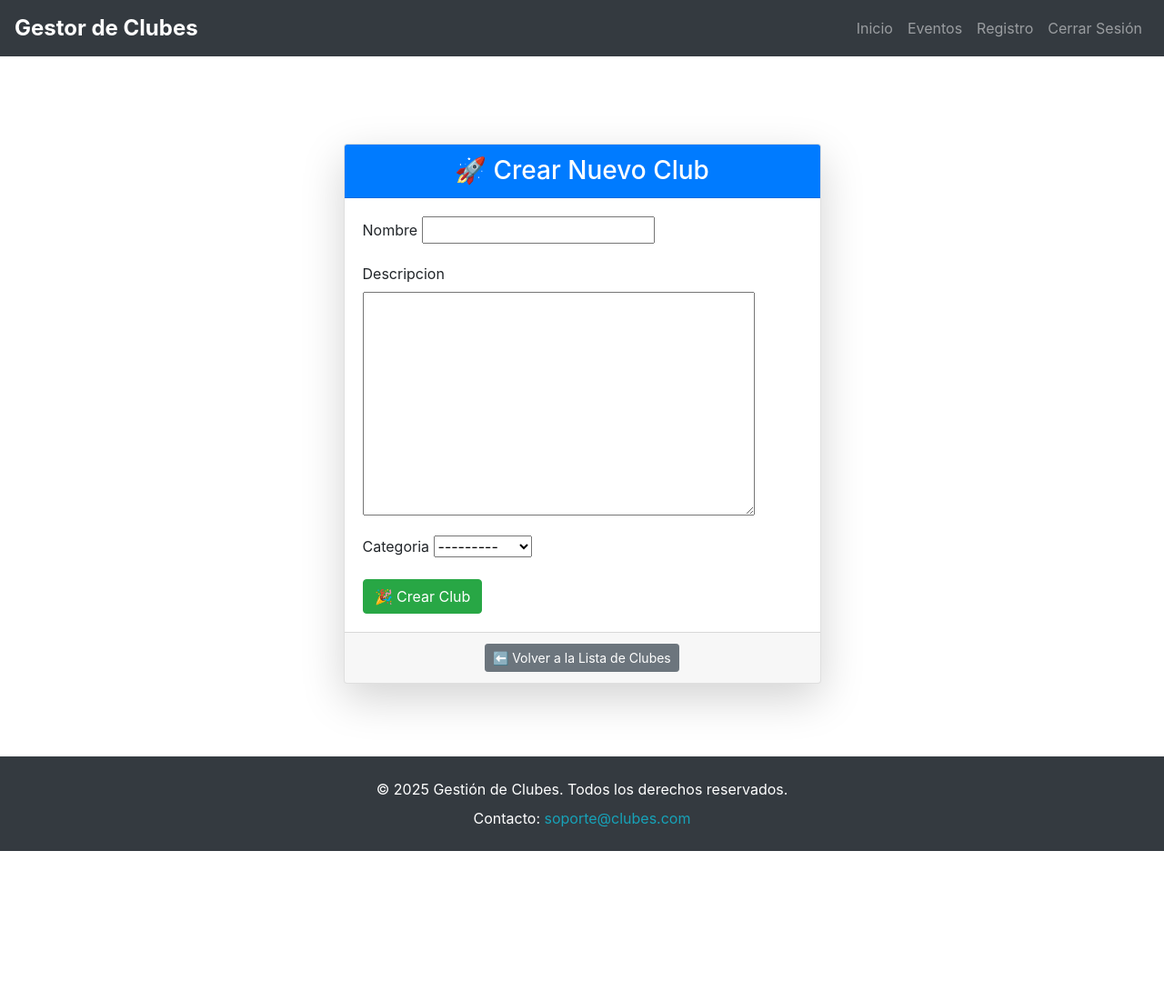
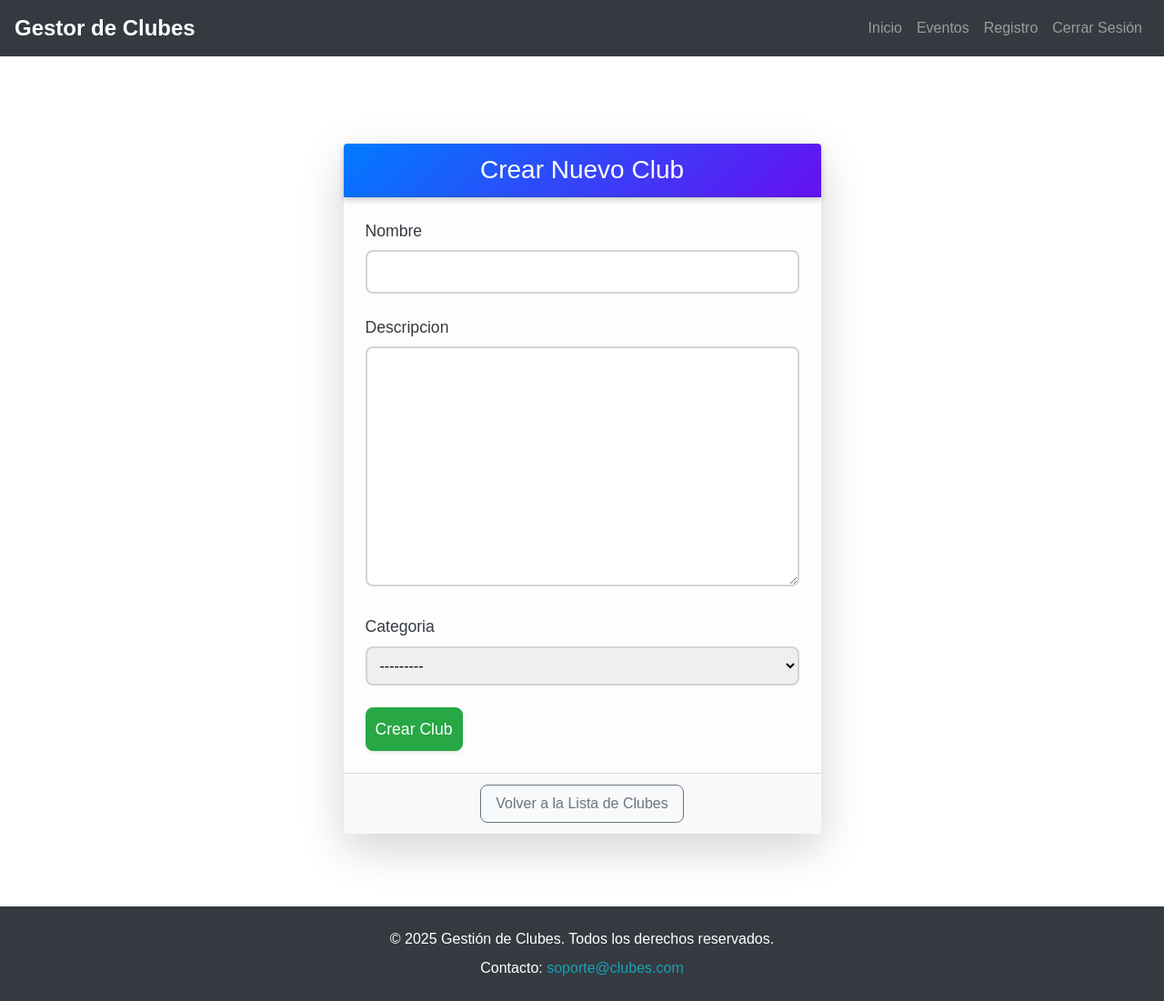
Before and after one commit to hidravneno/gestion_clubes-bien, a Django app: page /crear/ in a window 1280 px wide. Shown: the whole page at 91% size. Before the commit the page ends 936 px from the top, so only its background shows below. Run offline with Django 4.2, Linux system fonts and the light colour scheme; a user stored in the database is signed in; some libraries are stand-ins or nearby versions.

Commit message:
style crear_club

```diff
--- a/templates/clubes/crear_club.html
+++ b/templates/clubes/crear_club.html
@@ -4,45 +4,84 @@
 <div class="container mt-5">
     <div class="row justify-content-center">
         <div class="col-md-8 col-lg-6">
-            <div class="card shadow-lg rounded-3">
-                <div class="card-header bg-primary text-white text-center">
-                    <h3 class="mb-0">🚀 Crear Nuevo Club</h3>
+            <div class="card shadow-lg rounded-4 border-0" style="background-color: #fdfdfd; font-family: 'Poppins', sans-serif;">
+                <!-- Encabezado con estilo elegante -->
+                <div class="card-header text-white text-center rounded-top"
+                    style="background: linear-gradient(135deg, #007bff, #6610f2); box-shadow: 0 3px 6px rgba(0, 0, 0, 0.2);">
+                    <h3 class="mb-0 fw-bold">Crear Nuevo Club</h3>
                 </div>
-                <div class="card-body">
+
+                <div class="card-body p-4">
                     <form method="post" novalidate>
                         {% csrf_token %}
 
-                        <!-- Renderizar formularios con Bootstrap -->
+                        <!-- Renderizar formularios con estilo refinado -->
                         {% for field in form %}
-                        <div class="mb-3">
-                            <label for="{{ field.id_for_label }}" class="form-label fw-bold">
+                        <div class="mb-4">
+                            <label for="{{ field.id_for_label }}" class="form-label fw-semibold text-dark" style="font-size: 1.1rem;">
                                 {{ field.label }}
                             </label>
                             {{ field }}
                             {% if field.help_text %}
-                            <small class="form-text text-muted">{{ field.help_text }}</small>
+                                <small class="form-text text-muted">{{ field.help_text }}</small>
                             {% endif %}
                             {% for error in field.errors %}
-                            <div class="text-danger">{{ error }}</div>
+                                <div class="text-danger">{{ error }}</div>
                             {% endfor %}
                         </div>
                         {% endfor %}
 
-                        <!-- Botón de envío -->
+                        <!-- Botón de envío con animación -->
                         <div class="d-grid">
-                            <button type="submit" class="btn btn-success">
-                                🎉 Crear Club
+                            <button type="submit" class="btn btn-success fw-semibold shadow-sm"
+                                style="font-size: 1.1rem; padding: 10px; border-radius: 8px; transition: 0.3s;">
+                                Crear Club
                             </button>
                         </div>
                     </form>
                 </div>
-                <div class="card-footer text-center">
-                    <a href="{% url 'lista_clubes' %}" class="btn btn-secondary btn-sm">
-                        ⬅️ Volver a la Lista de Clubes
+
+                <!-- Pie de tarjeta con botón de regreso -->
+                <div class="card-footer text-center bg-light rounded-bottom">
+                    <a href="{% url 'lista_clubes' %}" class="btn btn-outline-secondary btn-sm fw-semibold"
+                        style="font-size: 1rem; padding: 8px 16px; border-radius: 8px;">
+                        Volver a la Lista de Clubes
                     </a>
                 </div>
             </div>
         </div>
     </div>
 </div>
+
+<!-- Estilos adicionales -->
+<style>
+    /* Fuente elegante */
+    body {
+        font-family: 'Poppins', sans-serif;
+    }
+
+    /* Mejor diseño para inputs */
+    input, select, textarea {
+        width: 100%;
+        padding: 10px;
+        border: 2px solid #ced4da;
+        border-radius: 8px;
+        font-size: 1rem;
+        transition: all 0.3s ease-in-out;
+    }
+
+    /* Efecto al hacer clic en inputs */
+    input:focus, select:focus, textarea:focus {
+        border-color: #007bff;
+        box-shadow: 0px 0px 10px rgba(0, 123, 255, 0.3);
+        outline: none;
+    }
+
+    /* Botones con efecto */
+    button:hover, a.btn:hover {
+        transform: translateY(-2px);
+        box-shadow: 0px 4px 10px rgba(0, 123, 255, 0.2);
+    }
+</style>
+
 {% endblock %}
```
